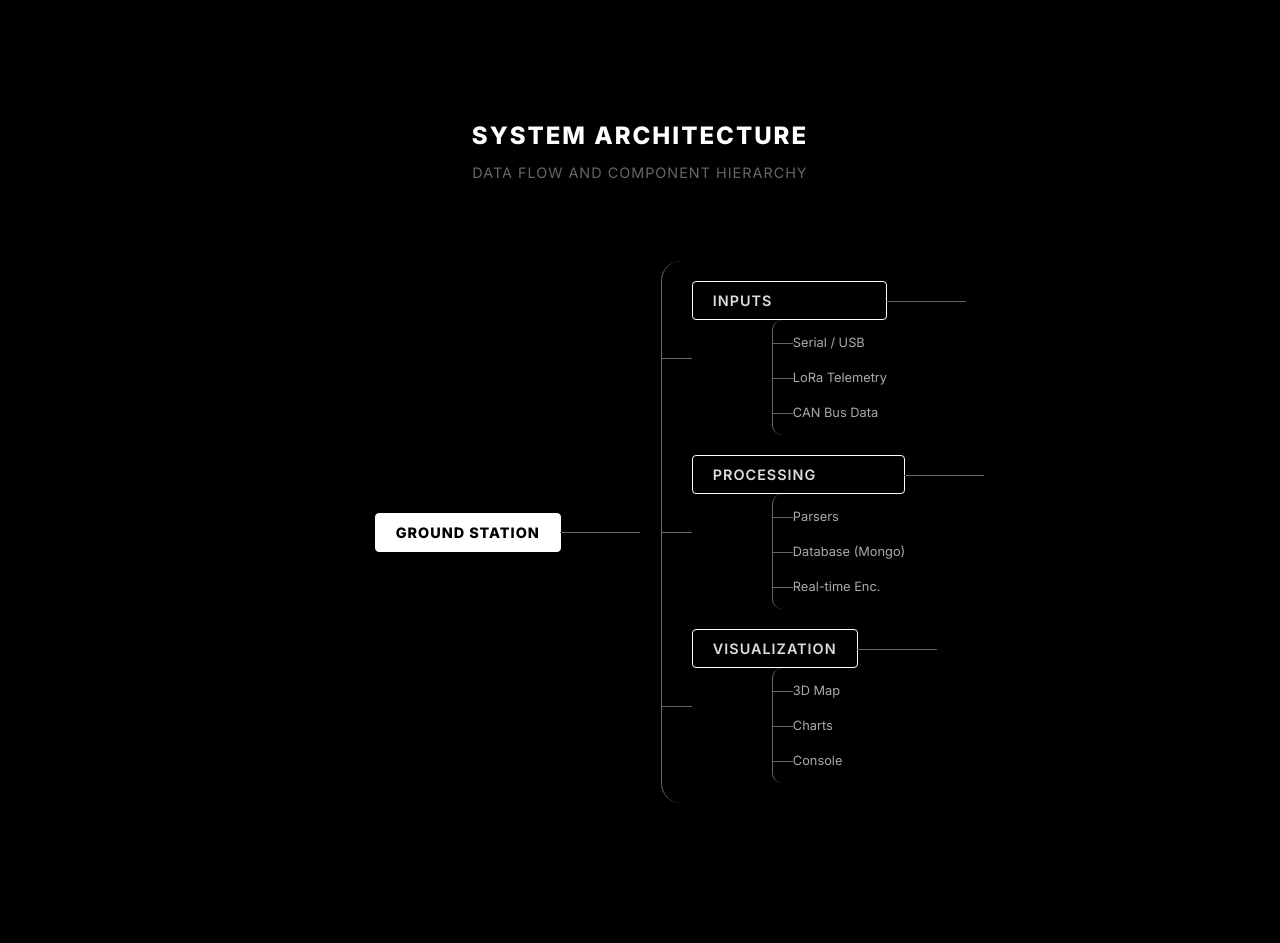
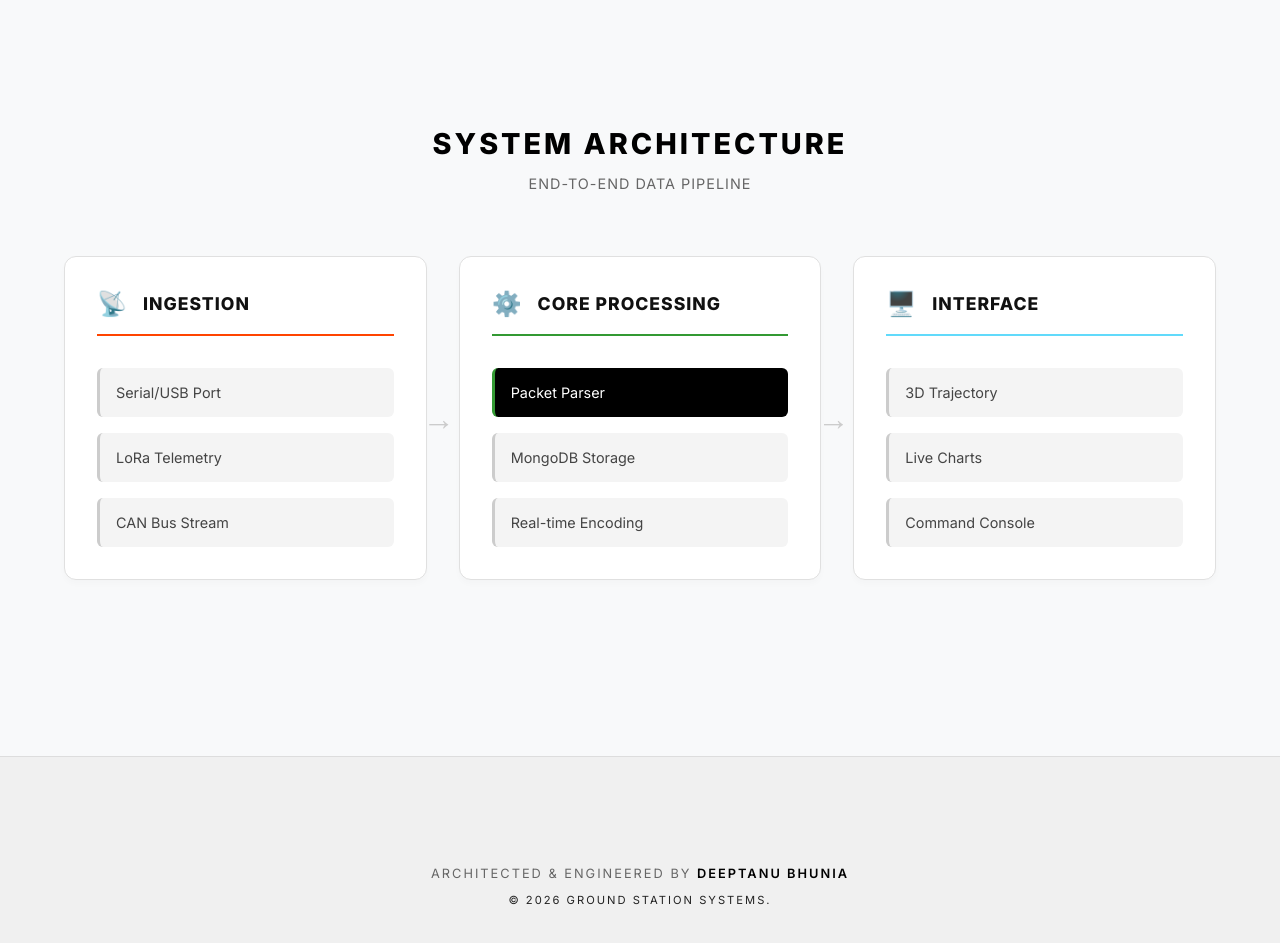
Before and after one commit to White-D-coder/Ground-Station, a React (Vite) app in the folder frontend/: page /features in a window 1280 px wide. Shown: the part 880-1823 px from the top of the page. Built offline with nearby package versions, Linux system fonts and the light colour scheme; what chartjs-plugin-zoom would draw is missing.

Commit message:
Update: frontend/src/pages/LandingPage.css, frontend/src/pages/Showcase/FeatureFlow.css and 2 others

```diff
--- a/frontend/src/pages/LandingPage.css
+++ b/frontend/src/pages/LandingPage.css
@@ -2,13 +2,15 @@
 @import url('https://fonts.googleapis.com/css2?family=Inter:wght@300;400;600;800&display=swap');
 
 :root {
-    --primary-color: #ffffff;
-    --secondary-color: #666666;
-    --bg-color: #000000;
-    --text-color: #ffffff;
-    --glass-bg: rgba(255, 255, 255, 0.03);
-    --glass-border: rgba(255, 255, 255, 0.15);
-    --hover-glow: rgba(255, 255, 255, 0.2);
+    /* Light Theme Variables */
+    --primary-color: #000000;
+    --secondary-color: #444444;
+    --bg-color: #f8f9fa;
+    /* Clean off-white */
+    --text-color: #111111;
+    --glass-bg: rgba(255, 255, 255, 0.8);
+    --glass-border: rgba(0, 0, 0, 0.1);
+    --hover-glow: rgba(0, 0, 0, 0.1);
 }
 
 .landing-container {
@@ -30,7 +32,8 @@
     width: 100%;
     z-index: 1000;
     border-bottom: 1px solid var(--glass-border);
-    background: rgba(0, 0, 0, 0.5);
+    background: rgba(255, 255, 255, 0.8);
+    /* Light navbar */
 }
 
 .nav-logo {
@@ -38,7 +41,7 @@
     font-weight: 800;
     letter-spacing: 2px;
     text-transform: uppercase;
-    color: #fff;
+    color: #000;
 }
 
 .nav-links-group {
@@ -47,7 +50,8 @@
 }
 
 .nav-link {
-    color: #888;
+    color: #555;
+    /* Darker grey for light mode */
     text-decoration: none;
     font-size: 0.9rem;
     font-weight: 500;
@@ -58,7 +62,7 @@
 
 .nav-link:hover,
 .nav-link.active-link {
-    color: #fff;
+    color: #000;
 }
 
 
@@ -79,7 +83,8 @@
     left: 0;
     width: 100%;
     height: 100%;
-    background: radial-gradient(circle at center, #111 0%, #000 70%);
+    /* Subtle light gradient */
+    background: radial-gradient(circle at center, #ffffff 0%, #e0e0e0 100%);
     z-index: -1;
 }
 
@@ -89,7 +94,7 @@
     margin-bottom: 1rem;
     letter-spacing: -3px;
     line-height: 1;
-    color: #fff;
+    color: #000;
 }
 
 .hero-content h1 span {
@@ -98,13 +103,13 @@
     font-weight: 400;
     letter-spacing: 5px;
     margin-top: 1rem;
-    color: #888;
+    color: #555;
     text-transform: uppercase;
 }
 
 .hero-subtitle {
     font-size: 1.2rem;
-    color: #666;
+    color: #444;
     margin-bottom: 3rem;
     max-width: 600px;
     margin-left: auto;
@@ -119,9 +124,10 @@
     justify-content: center;
 }
 
+/* Inverted Button Styles for Light Mode */
 .cta-button {
-    background: #fff;
-    color: #000;
+    background: #000;
+    color: #fff;
     padding: 1rem 3rem;
     font-size: 1rem;
     font-weight: 700;
@@ -134,24 +140,25 @@
 
 .cta-button:hover {
     transform: translateY(-2px);
-    box-shadow: 0 0 30px rgba(255, 255, 255, 0.3);
+    box-shadow: 0 5px 20px rgba(0, 0, 0, 0.2);
 }
 
 .cta-button.secondary {
     background: transparent;
-    color: #fff;
-    border: 1px solid #333;
+    color: #000;
+    border: 1px solid #000;
 }
 
 .cta-button.secondary:hover {
-    border-color: #fff;
-    background: rgba(255, 255, 255, 0.1);
+    background: rgba(0, 0, 0, 0.05);
 }
 
 /* Features Section */
 .features-section {
     padding: 8rem 2rem;
-    background: #000;
+    background: #f8f9fa;
+    /* Match bg-color */
+    color: #111;
 }
 
 .section-title {
@@ -161,7 +168,7 @@
     font-weight: 700;
     text-transform: uppercase;
     letter-spacing: 5px;
-    color: #333;
+    color: #000;
 }
 
 .features-grid {
@@ -173,27 +180,30 @@
 }
 
 .feature-card {
-    background: var(--glass-bg);
-    border: 1px solid #1a1a1a;
+    background: #fff;
+    border: 1px solid #e0e0e0;
     padding: 2.5rem;
     transition: all 0.3s;
+    box-shadow: 0 4px 6px rgba(0, 0, 0, 0.02);
 }
 
 .feature-card:hover {
     transform: translateY(-5px);
-    border-color: #444;
+    border-color: #bbb;
+    box-shadow: 0 10px 30px rgba(0, 0, 0, 0.08);
+    /* Soft shadow */
 }
 
 .feature-card h3 {
     font-size: 1.2rem;
     margin-bottom: 1rem;
-    color: #fff;
+    color: #000;
     text-transform: uppercase;
     letter-spacing: 1px;
 }
 
 .feature-card p {
-    color: #666;
+    color: #555;
     line-height: 1.8;
     font-weight: 300;
 }
@@ -202,7 +212,7 @@
 .gallery-section {
     padding: 5rem 2rem;
     text-align: center;
-    background: #000;
+    background: #f8f9fa;
 }
 
 .gallery-grid {
@@ -214,18 +224,19 @@
 }
 
 .gallery-item {
-    border: 1px solid #222;
+    border: 1px solid #e0e0e0;
     border-radius: 8px;
     overflow: hidden;
     position: relative;
     transition: all 0.3s ease;
-    background: #050505;
+    background: #fff;
+    box-shadow: 0 4px 10px rgba(0, 0, 0, 0.03);
 }
 
 .gallery-item:hover {
     transform: translateY(-5px);
-    border-color: #444;
-    box-shadow: 0 10px 30px rgba(255, 255, 255, 0.05);
+    border-color: #bbb;
+    box-shadow: 0 15px 40px rgba(0, 0, 0, 0.08);
 }
 
 .image-wrapper {
@@ -240,12 +251,12 @@
     height: 100%;
     object-fit: cover;
     transition: transform 0.5s ease;
-    filter: grayscale(20%);
+    filter: none;
+    /* No grayscale in light mode for vibrance */
 }
 
 .gallery-item:hover .image-wrapper img {
     transform: scale(1.05);
-    filter: grayscale(0%);
 }
 
 .overlay {
@@ -254,8 +265,9 @@
     left: 0;
     width: 100%;
     padding: 1.5rem;
-    background: linear-gradient(to top, rgba(0, 0, 0, 0.9), transparent);
-    color: #fff;
+    background: linear-gradient(to top, rgba(255, 255, 255, 0.95), transparent);
+    /* Light gradient */
+    color: #000;
     text-align: left;
     transform: translateY(20px);
     opacity: 0;
@@ -272,11 +284,12 @@
     margin: 0 0 0.5rem 0;
     text-transform: uppercase;
     letter-spacing: 1px;
+    color: #000;
 }
 
 .overlay p {
     font-size: 0.9rem;
-    color: #bbb;
+    color: #444;
     margin: 0;
 }
 
@@ -284,19 +297,20 @@
 .creator-section {
     padding: 6rem 2rem;
     text-align: center;
-    background: #050505;
-    border-top: 1px solid #111;
+    background: #f0f0f0;
+    /* Slight contrast footer */
+    border-top: 1px solid #ddd;
 }
 
 .creator-section p {
-    color: #444;
+    color: #666;
     font-size: 0.8rem;
     text-transform: uppercase;
     letter-spacing: 2px;
 }
 
 .creator-section span {
-    color: #fff;
+    color: #000;
     font-weight: 600;
 }
 
@@ -315,10 +329,11 @@
     }
 }
 
-/* Tech Stack Styling - appended */
+/* Tech Stack Styling - Light Mode */
 .tech-stack-container {
     margin-top: 5rem;
-    opacity: 0.9;
+    opacity: 1;
+    /* Full opacity on light */
 }
 
 .tech-label {
@@ -326,7 +341,7 @@
     text-transform: uppercase;
     letter-spacing: 3px;
     margin-bottom: 2rem;
-    color: #444;
+    color: #555;
     font-weight: 600;
 }
 
@@ -340,27 +355,34 @@
 }
 
 .tech-pill {
-    border: 1px solid #333;
+    /* Light mode pill */
+    border: 1px solid #e0e0e0;
+    border-left: 3px solid var(--tech-color, #888);
     padding: 0.8rem 1.5rem;
-    color: #888;
+    color: #444;
     font-size: 0.8rem;
     font-weight: 600;
     letter-spacing: 1px;
-    background: rgba(0, 0, 0, 0.5);
+    background: #fff;
     transition: all 0.3s ease;
     clip-path: polygon(10px 0, 100% 0, 100% calc(100% - 10px), calc(100% - 10px) 100%, 0 100%, 0 10px);
     position: relative;
     overflow: hidden;
+    box-shadow: 0 2px 5px rgba(0, 0, 0, 0.05);
 }
 
 .tech-pill:hover {
-    color: var(--hover-color, #fff);
-    border-color: var(--hover-color, #fff);
-    background: rgba(255, 255, 255, 0.05);
+    color: #000;
+    /* Darker text on hover */
+    border-color: var(--tech-color, #bbb);
+    background: #fff;
     transform: translateY(-2px);
-    box-shadow: 0 0 15px var(--hover-color, rgba(255, 255, 255, 0.1));
+    /* Colorized shadow in light mode */
+    box-shadow: 0 5px 15px rgba(0, 0, 0, 0.1), inset 0 0 10px var(--tech-color, transparent);
+    /* removed text-shadow which looks bad on light bg */
 }
 
+/* The gradient swipe */
 .tech-pill::before {
     content: '';
     position: absolute;
@@ -368,9 +390,10 @@
     left: -100%;
     width: 100%;
     height: 100%;
-    background: linear-gradient(90deg, transparent, var(--hover-color, rgba(255, 255, 255, 0.1)), transparent);
+    /* Use a color tint based on tech-color */
+    background: linear-gradient(90deg, transparent, var(--tech-color, rgba(0, 0, 0, 0.05)), transparent);
     transition: left 0.5s ease;
-    opacity: 0.3;
+    opacity: 0.2;
 }
 
 .tech-pill:hover::before {
--- a/frontend/src/pages/Showcase/FeatureFlow.css
+++ b/frontend/src/pages/Showcase/FeatureFlow.css
@@ -1,190 +1,128 @@
-/* FeatureFlow.css */
+/* FeatureFlow.css - Pipeline Redesign */
 
 .flow-container {
     padding: 6rem 2rem;
-    background: #000;
-    color: #fff;
+    background: #f8f9fa;
+    color: #111;
     overflow-x: auto;
     font-family: 'Inter', sans-serif;
 }
 
 .flow-title {
     text-align: center;
-    font-size: 1.5rem;
+    font-size: 1.8rem;
+    font-weight: 800;
     text-transform: uppercase;
-    letter-spacing: 2px;
+    letter-spacing: 3px;
     margin-bottom: 0.5rem;
-    color: #fff;
+    color: #000;
 }
 
 .flow-subtitle {
     text-align: center;
     color: #666;
-    margin-bottom: 5rem;
+    margin-bottom: 4rem;
     font-size: 0.9rem;
     text-transform: uppercase;
     letter-spacing: 1px;
 }
 
-/* Mind Map Layout */
-.mindmap {
+.pipeline-wrapper {
     display: flex;
     justify-content: center;
-    align-items: center;
+    align-items: stretch;
+    gap: 2rem;
+    max-width: 1200px;
+    margin: 0 auto;
     min-width: 800px;
-    /* Simulate the 'pencil' stroke color */
-    color: #ddd;
+    /* Ensure structure holds on small screens */
 }
 
-/* Nodes */
-.mm-content {
-    border: 1px solid #fff;
-    padding: 10px 20px;
-    border-radius: 4px;
-    background: #000;
+.pipeline-stage {
+    flex: 1;
+    display: flex;
+    flex-direction: column;
     position: relative;
-    z-index: 2;
-    font-weight: 600;
-    font-size: 0.9rem;
-    text-transform: uppercase;
-    letter-spacing: 1px;
-    white-space: nowrap;
+    background: #fff;
+    border: 1px solid #e0e0e0;
+    border-radius: 12px;
+    padding: 2rem;
+    box-shadow: 0 4px 6px rgba(0, 0, 0, 0.02);
+    transition: transform 0.3s ease;
 }
 
-.root>.mm-content {
-    background: #fff;
-    color: #000;
-    border-color: #fff;
-    font-weight: 800;
+.pipeline-stage:hover {
+    transform: translateY(-5px);
+    box-shadow: 0 10px 20px rgba(0, 0, 0, 0.05);
 }
 
-/* Structure */
-.mm-node.root {
-    display: flex;
-    align-items: center;
+/* Connectors between stages */
+.stage-arrow {
+    position: absolute;
+    right: -1.8rem;
+    top: 50%;
+    transform: translateY(-50%);
+    font-size: 2rem;
+    color: #ccc;
+    font-weight: 300;
+    z-index: 10;
 }
 
-.mm-branches {
-    display: flex;
-    flex-direction: column;
-    gap: 20px;
-    /* Reduced vertical gap (was 40px) */
-    margin-left: 100px;
-    /* Increased horizontal margin (was 60px) */
-    position: relative;
-    padding: 20px 0;
-}
-
-.mm-branch {
-    display: flex;
-    align-items: center;
-    position: relative;
-}
-
-.mm-leaves {
-    display: flex;
-    flex-direction: column;
-    gap: 10px;
-    /* Reduced vertical gap (was 15px) */
-    margin-left: 80px;
-    /* Increased horizontal margin (was 40px) */
-    position: relative;
-    padding: 10px 0;
-}
-
-.mm-leaf {
-    font-size: 0.8rem;
-    color: #aaa;
-    position: relative;
-    padding: 5px 0;
-}
-
-/*
-   CONNECTOR LINES - The "Sketch" Look
-   Using borders and border-radius to create curved paths.
-*/
-
-/* 1. Branch Connectors (Root -> Branches) */
-.mm-branch::before {
+/* Hide arrow for last child */
+.pipeline-stage:last-child .stage-arrow {
     display: none;
 }
 
-/* Spine for Branches */
-.mm-branches {
-    border-left: 1px solid #666;
-    border-radius: 20px 0 0 20px;
-    /* Curve the main spine */
-    padding-left: 30px;
-    /* Space from spine to node */
-    /* margin-left is width from root-end to spine */
+.stage-header {
+    display: flex;
+    align-items: center;
+    gap: 1rem;
+    margin-bottom: 2rem;
+    padding-bottom: 1rem;
+    border-bottom: 2px solid #eee;
+    /* Fallback color */
+    /* Color injected via inline style */
 }
 
-/* Connector from Spine to Branch Node */
-.mm-branch::after {
-    content: '';
-    position: absolute;
-    left: -30px;
-    top: 50%;
-    width: 30px;
-    height: 1px;
-    background: #666;
+.stage-icon {
+    font-size: 1.5rem;
 }
 
-/* Connector from Root to Spine */
-.root>.mm-content {
-    position: relative;
+.stage-header h4 {
+    margin: 0;
+    font-size: 1.1rem;
+    text-transform: uppercase;
+    letter-spacing: 1px;
+    font-weight: 700;
 }
 
-.root>.mm-content::after {
-    content: '';
-    position: absolute;
-    right: -100px;
-    /* Match the new margin to reach the spine start roughly, actually simpler:
-                      The margin creates space, we draw a line across it. */
-    top: 50%;
-    width: 100px;
-    /* Match the margin */
-    height: 1px;
-    background: #666;
+.stage-content {
+    display: flex;
+    flex-direction: column;
+    gap: 1rem;
+    flex-grow: 1;
 }
 
-/* But wait, the margin is on .mm-branches container.
-   The line from .root > .mm-content needs to span that margin.
-*/
-
-/* Leaves Spine */
-.mm-leaves {
-    border-left: 1px solid #666;
-    border-radius: 10px 0 0 10px;
-    padding-left: 20px;
-    /* margin-left creates space between branch node and leaves spine */
+.flow-card {
+    background: #f4f4f4;
+    padding: 1rem;
+    border-radius: 6px;
+    font-size: 0.9rem;
+    font-weight: 500;
+    color: #444;
+    border-left: 3px solid #ccc;
+    transition: all 0.2s;
 }
 
-/* Connector from Branch Node to Leaves Spine */
-.mm-node .mm-content::after {
-    content: '';
-    position: absolute;
-    right: -80px;
-    /* Match the new margin */
-    top: 50%;
-    width: 80px;
-    /* Match the new margin */
-    height: 1px;
-    background: #666;
+.flow-card:hover {
+    background: #fff;
+    border-left-color: #000;
+    box-shadow: 0 2px 8px rgba(0, 0, 0, 0.05);
 }
 
-/* Hide connector for leaves since they are end nodes */
-.mm-leaf::after {
-    display: none;
+.flow-card.primary {
+    background: #000;
+    color: #fff;
+    border-left: 3px solid #339933;
+    /* Core Green */
 }
-
-.mm-leaf::before {
-    content: '';
-    position: absolute;
-    left: -20px;
-    /* Match padding-left of leaves */
-    top: 50%;
-    width: 20px;
-    height: 1px;
-    background: #666;
-}
--- a/frontend/src/pages/Showcase/FeatureFlow.jsx
+++ b/frontend/src/pages/Showcase/FeatureFlow.jsx
@@ -1,69 +1,54 @@
 import React from 'react';
-
-const FlowNode = ({ title, children, isRoot = false }) => {
-    return (
-        <div className={`flow-node ${isRoot ? 'root-node' : ''}`}>
-            <div className="node-content">
-                {title}
-            </div>
-            {children && <div className="node-children">{children}</div>}
-        </div>
-    );
-};
 
 const FeatureFlow = () => {
     return (
         <div className="flow-container">
             <h3 className="flow-title">System Architecture</h3>
-            <p className="flow-subtitle">Data flow and component hierarchy</p>
+            <p className="flow-subtitle">End-to-End Data Pipeline</p>
 
-            <div className="mindmap">
-                {/* Root */}
-                <div className="mm-node root">
-                    <div className="mm-content">Ground Station</div>
-                    <div className="mm-branches">
+            <div className="pipeline-wrapper">
 
-                        {/* Branch 1: Input */}
-                        <div className="mm-branch">
-                            <div className="mm-line"></div>
-                            <div className="mm-node">
-                                <div className="mm-content">Inputs</div>
-                                <div className="mm-leaves">
-                                    <div className="mm-leaf">Serial / USB</div>
-                                    <div className="mm-leaf">LoRa Telemetry</div>
-                                    <div className="mm-leaf">CAN Bus Data</div>
-                                </div>
-                            </div>
-                        </div>
+                {/* Stage 1: Ingestion */}
+                <div className="pipeline-stage">
+                    <div className="stage-header" style={{ borderColor: '#FF4400' }}>
+                        <span className="stage-icon">📡</span>
+                        <h4>Ingestion</h4>
+                    </div>
+                    <div className="stage-content">
+                        <div className="flow-card">Serial/USB Port</div>
+                        <div className="flow-card">LoRa Telemetry</div>
+                        <div className="flow-card">CAN Bus Stream</div>
+                    </div>
+                    <div className="stage-arrow">→</div>
+                </div>
 
-                        {/* Branch 2: Core */}
-                        <div className="mm-branch">
-                            <div className="mm-line"></div>
-                            <div className="mm-node">
-                                <div className="mm-content">Processing</div>
-                                <div className="mm-leaves">
-                                    <div className="mm-leaf">Parsers</div>
-                                    <div className="mm-leaf">Database (Mongo)</div>
-                                    <div className="mm-leaf">Real-time Enc.</div>
-                                </div>
-                            </div>
-                        </div>
+                {/* Stage 2: Processing */}
+                <div className="pipeline-stage">
+                    <div className="stage-header" style={{ borderColor: '#339933' }}>
+                        <span className="stage-icon">⚙️</span>
+                        <h4>Core Processing</h4>
+                    </div>
+                    <div className="stage-content">
+                        <div className="flow-card primary">Packet Parser</div>
+                        <div className="flow-card">MongoDB Storage</div>
+                        <div className="flow-card">Real-time Encoding</div>
+                    </div>
+                    <div className="stage-arrow">→</div>
+                </div>
 
-                        {/* Branch 3: UI */}
-                        <div className="mm-branch">
-                            <div className="mm-line"></div>
-                            <div className="mm-node">
-                                <div className="mm-content">Visualization</div>
-                                <div className="mm-leaves">
-                                    <div className="mm-leaf">3D Map</div>
-                                    <div className="mm-leaf">Charts</div>
-                                    <div className="mm-leaf">Console</div>
-                                </div>
-                            </div>
-                        </div>
-
+                {/* Stage 3: Visualization */}
+                <div className="pipeline-stage">
+                    <div className="stage-header" style={{ borderColor: '#61DAFB' }}>
+                        <span className="stage-icon">🖥️</span>
+                        <h4>Interface</h4>
+                    </div>
+                    <div className="stage-content">
+                        <div className="flow-card">3D Trajectory</div>
+                        <div className="flow-card">Live Charts</div>
+                        <div className="flow-card">Command Console</div>
                     </div>
                 </div>
+
             </div>
         </div>
     );
--- a/frontend/src/pages/Showcase/Home.jsx
+++ b/frontend/src/pages/Showcase/Home.jsx
@@ -44,7 +44,7 @@ const Home = () => {
                             <span
                                 key={tech.name}
                                 className="tech-pill"
-                                style={{ '--hover-color': tech.color }}
+                                style={{ '--tech-color': tech.color }}
                             >
                                 {tech.name}
                             </span>
```
